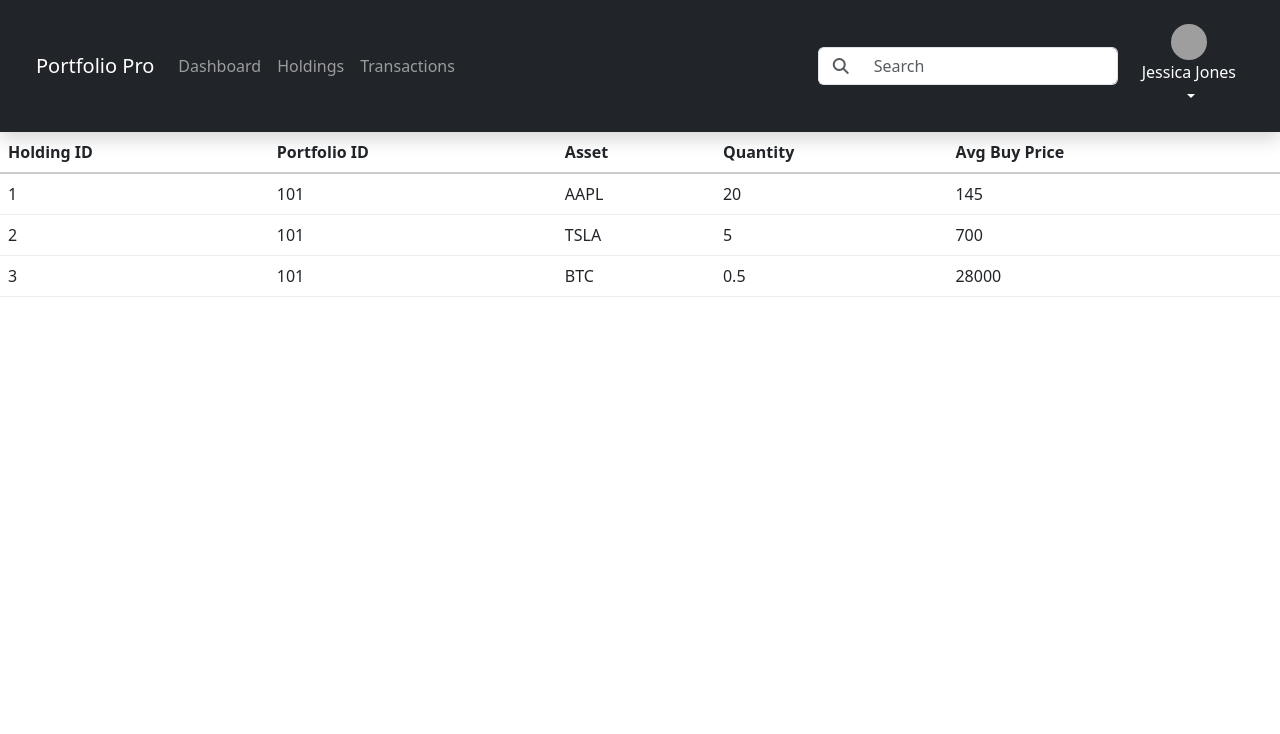
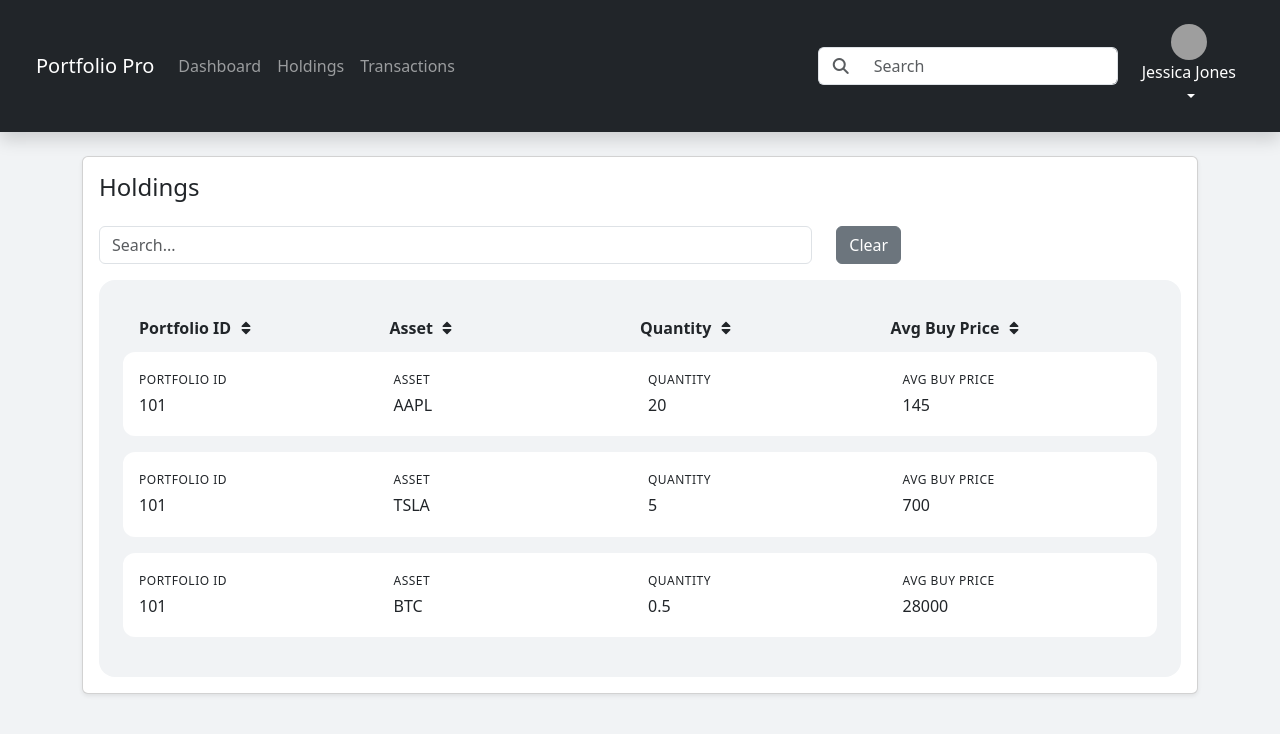
Before and after one commit to angelstephanie/HK-Portfolio-Management-System, a React (Create React App) app in the folder frontend/: page /holdings in a window 1280 px wide. Shown: the top 734 px of the page. Built offline with nearby package versions, Linux system fonts and the light colour scheme; grey boxes are pictures that could not be loaded.

Commit message:
Improved holdings and transactions pages and added filtering capabilties.

```diff
--- a/frontend/package.json
+++ b/frontend/package.json
@@ -14,6 +14,7 @@
     "react-bootstrap": "^2.8.0",
     "react-chartjs-2": "^5.3.0",
     "react-dom": "^19.1.0",
+    "react-icons": "^5.5.0",
     "react-router-dom": "^7.7.1",
     "react-scripts": "5.0.1",
     "web-vitals": "^2.1.4"
--- a/frontend/src/App.js
+++ b/frontend/src/App.js
@@ -3,7 +3,7 @@ import PortfolioDashboard from './components/dashboard';
 import 'bootstrap/dist/css/bootstrap.min.css';
 import '@fortawesome/fontawesome-free/css/all.min.css';
 import ArgonNavbar from './components/navBar';
-import { BrowserRouter as Router, Route, Routes } from 'react-router-dom';
+import { BrowserRouter as Router, Route, Routes, Navigate } from 'react-router-dom';
 import HoldingsPage from './components/holdingsPage';
 import TransactionsPage from './components/transactionsPage';
 
@@ -12,6 +12,7 @@ function App() {
       <Router>
         <ArgonNavbar />
         <Routes>
+          <Route path="/" element={<Navigate to="/dashboard" replace />} />
           <Route path="/holdings" element={<HoldingsPage />} />
           <Route path="/transactions" element={<TransactionsPage />} />
           <Route path="/dashboard" element={<PortfolioDashboard />} />
--- /dev/null
+++ b/frontend/src/components/dataFilter.js
@@ -0,0 +1,27 @@
+import { Form, Row, Col, Button } from 'react-bootstrap';
+
+function DataFilterBar({ filterInput, setFilterInput }) {
+  const handleInputChange = (e) => setFilterInput(e.target.value);
+
+  return (
+    <Form className="mb-3" onSubmit={(e) => e.preventDefault()}>
+        <Row className="align-items-center">
+            <Col xs={8}>
+            <Form.Control
+                type="text"
+                placeholder="Search..."
+                value={filterInput}
+                onChange={handleInputChange}
+            />
+            </Col>
+            <Col>
+            <Button variant="secondary" onClick={() => setFilterInput('')}>
+                Clear
+            </Button>
+            </Col>
+        </Row>
+    </Form>
+  );
+}
+
+export default DataFilterBar;
--- a/frontend/src/components/dataTable.js
+++ b/frontend/src/components/dataTable.js
@@ -1,40 +1,91 @@
-import React from 'react';
+import React, { useState } from 'react';
+import { FaSort, FaSortUp, FaSortDown, FaTimes } from 'react-icons/fa';
+import '../styles/dataTable.css';
 
-function DataTable({ columns, data }) {
+const DataTable = ({ columns, data, globalFilter }) => {
+  const [sortConfig, setSortConfig] = useState(null);
+
+  const filteredData = data.filter((row) =>
+    Object.values(row)
+      .join(' ')
+      .toLowerCase()
+      .includes(globalFilter.toLowerCase())
+  );
+
+  const sortedData = React.useMemo(() => {
+    if (!sortConfig) return filteredData;
+    const { key, direction } = sortConfig;
+    return [...filteredData].sort((a, b) => {
+      const aVal = a[key];
+      const bVal = b[key];
+      if (aVal < bVal) return direction === 'asc' ? -1 : 1;
+      if (aVal > bVal) return direction === 'asc' ? 1 : -1;
+      return 0;
+    });
+  }, [filteredData, sortConfig]);
+
+  const handleSort = (key) => {
+    setSortConfig((prev) => {
+      if (!prev || prev.key !== key) return { key, direction: 'asc' };
+      return {
+        key,
+        direction: prev.direction === 'asc' ? 'desc' : 'asc',
+      };
+    });
+  };
+
+  const renderSortIcon = (key) => {
+    if (!sortConfig || sortConfig.key !== key) return <FaSort />;
+    return sortConfig.direction === 'asc' ? <FaSortUp /> : <FaSortDown />;
+  };
+
   return (
-    <table className="data-table" style={{ width: '100%', borderCollapse: 'collapse' }}>
-      <thead>
-        <tr>
-          {columns.map(col => (
-            <th
+    <div className="data-table-container">
+      <div className={`header-row ${columns.length > 6 ? 'many-columns' : ''}`}>
+        {columns.map((col) => (
+          <div
             key={col.accessor}
-              style={{ borderBottom: '2px solid #ccc', padding: '8px', textAlign: 'left' }}
+            className="header-cell"
+            onClick={() => handleSort(col.accessor)}
           >
-              {col.header}
-            </th>
+            {col.header} {renderSortIcon(col.accessor)}
+
+            {sortConfig && sortConfig.key === col.accessor && (
+              <button
+                className="clear-sort-icon"
+                onClick={(e) => {
+                  e.stopPropagation(); // Prevent sort toggle
+                  setSortConfig(null); // Clear sorting
+                }}
+                title="Clear sorting"
+                aria-label={`Clear sorting on ${col.header}`}
+                type="button"
+              >
+                <FaTimes />
+              </button>
+            )}
+
+          </div>
         ))}
-        </tr>
-      </thead>
-      <tbody>
-        {data.length === 0 ? (
-          <tr>
-            <td colSpan={columns.length} style={{ padding: '8px', textAlign: 'center' }}>
-              No data available
-            </td>
-          </tr>
+      </div>
+
+      {sortedData.length === 0 ? (
+        <p className="text-center text-muted py-3">No data available</p>
       ) : (
-          data.map((row, rowIndex) => (
-            <tr key={rowIndex} style={{ borderBottom: '1px solid #eee' }}>
-              {columns.map(col => (
-                <td key={col.accessor} style={{ padding: '8px' }}>
-                  {row[col.accessor]}
-                </td>
+        sortedData.map((row, idx) => (
+          <div key={idx} className="row-card">
+            <div className={`row-card-content ${columns.length > 6 ? 'many-columns' : ''}`}>
+              {columns.map((col) => (
+                <div key={col.accessor} className="row-field">
+                  <div className="row-field-label">{col.header}</div>
+                  <div className="row-field-value">{row[col.accessor]}</div>
+                </div>
               ))}
-            </tr>
+            </div>
+          </div>
         ))
       )}
-      </tbody>
-    </table>
+    </div>
   );
 }
 
--- a/frontend/src/components/holdingsPage.js
+++ b/frontend/src/components/holdingsPage.js
@@ -1,17 +1,30 @@
-import React from 'react';
+import { useState } from 'react';
+import { Card, Container } from 'react-bootstrap';
 import DataTable from './dataTable';
+import DataFilterBar from './dataFilter';
 import holdingsData from '../assets/holdings.json';
 
-const holdingsColumns = [
-  { header: 'Holding ID', accessor: 'holding_id' },
-  { header: 'Portfolio ID', accessor: 'portfolio_id' },
-  { header: 'Asset', accessor: 'symbol' },
-  { header: 'Quantity', accessor: 'quantity' },
-  { header: 'Avg Buy Price', accessor: 'avg_buy_price' }
-];
+const HoldingsPage = () => {
+  const [filterInput, setFilterInput] = useState('');
 
-function HoldingsPage() {
-  return <DataTable columns={holdingsColumns} data={holdingsData} />;
-}
+  const columns = [
+    { header: 'Portfolio ID', accessor: 'portfolio_id' },
+    { header: 'Asset', accessor: 'symbol' },
+    { header: 'Quantity', accessor: 'quantity' },
+    { header: 'Avg Buy Price', accessor: 'avg_buy_price' },
+  ];
+
+  return (
+    <Container className="py-4">
+      <Card className="shadow-sm">
+        <Card.Body>
+          <h4 className="mb-4">Holdings</h4>
+          <DataFilterBar filterInput={filterInput} setFilterInput={setFilterInput} />
+          <DataTable columns={columns} data={holdingsData} globalFilter={filterInput} />
+        </Card.Body>
+      </Card>
+    </Container>
+  );
+};
 
 export default HoldingsPage;
--- a/frontend/src/components/navBar.js
+++ b/frontend/src/components/navBar.js
@@ -6,7 +6,7 @@ const ArgonNavbar = () => {
     <Navbar expand="md" variant="dark" className="bg-dark py-3 px-4 shadow" id="navbar-main">
       <div className="container-fluid">
         {/* Left-side Nav Links */}
-        <Navbar.Brand href="#">
+        <Navbar.Brand>
           Portfolio Pro
         </Navbar.Brand>
 
--- a/frontend/src/components/portfolioPieChart.js
+++ b/frontend/src/components/portfolioPieChart.js
@@ -90,6 +90,7 @@ function PortfolioPieChart() {
                     ))}
                 </Form.Select>
             </Form.Group>
+            <br></br>
             {loading ? (
                 <div className="text-center">
                     <Spinner animation="border" variant="primary" />
--- a/frontend/src/components/transactionsPage.js
+++ b/frontend/src/components/transactionsPage.js
@@ -1,9 +1,14 @@
-import React from 'react';
 import DataTable from './dataTable';
 import transactionsData from '../assets/transactions.json';
+import { Card, Container } from 'react-bootstrap';
+import DataFilterBar from './dataFilter';
+import { useState } from 'react';
 
-const transactionsColumns = [
-  { header: 'Transaction ID', accessor: 'transaction_id' },
+const TransactionsPage = () => {
+   const [filterInput, setFilterInput] = useState('');
+
+    const columns = [
+      { header: 'Portfolio ID', accessor: 'portfolio_id' },
       { header: 'Asset', accessor: 'symbol' },
       { header: 'Date', accessor: 'timestamp' },
       { header: 'Quantity', accessor: 'quantity' },
@@ -13,8 +18,17 @@ const transactionsColumns = [
       { header: 'Notes', accessor: 'notes' }
     ];
 
-function TransactionsPage() {
-  return <DataTable columns={transactionsColumns} data={transactionsData} />
+  return (
+    <Container className="py-4">
+      <Card className="shadow-sm">
+        <Card.Body>
+          <h4 className="mb-4">Transactions</h4>
+          <DataFilterBar filterInput={filterInput} setFilterInput={setFilterInput} />
+          <DataTable columns={columns} data={transactionsData} globalFilter={filterInput} />
+        </Card.Body>
+      </Card>
+    </Container>
+  );
 }
 
 export default TransactionsPage;
--- /dev/null
+++ b/frontend/src/styles/dataTable.css
@@ -0,0 +1,105 @@
+/* DataTable.css */
+
+:root {
+  --bg-light: #f1f3f5;
+  --card-bg: #ffffff;
+  --text-color: #212529;
+  --card-border-radius: 12px;
+}
+
+.row-card-content.many-columns {
+  grid-template-columns: repeat(auto-fit, minmax(200px, 1fr));
+}
+
+.header-row.many-columns {
+    flex-wrap: wrap;
+}
+
+body {
+  background-color: var(--bg-light);
+}
+
+.data-table-container {
+  background-color: var(--bg-light);
+  padding: 1.5rem;
+  border-radius: 16px;
+}
+
+.clear-sort-icon {
+  border: none;
+  color: #888;
+}
+
+.clear-sort-icon:hover {
+  color: #495057;
+}
+
+
+.row-card {
+  background-color: var(--card-bg);
+  border-radius: var(--card-border-radius);
+  margin-bottom: 1rem;
+  padding: 1.2rem 1rem;
+}
+
+.row-card:hover {
+  transform: scale(1.016);
+  box-shadow: 0px 6px 20px rgba(0, 0, 0, 0.2);
+}
+
+.row-card-content {
+  display: grid;
+  grid-template-columns: repeat(auto-fit, minmax(140px, 1fr));
+  gap: 1rem;
+}
+
+/* .row-field {
+  display: flex;
+  flex-direction: column;
+  cursor: pointer;
+} */
+
+.row-field-label {
+  font-size: 0.75rem;
+  color: var(--label-color);
+  text-transform: uppercase;
+  letter-spacing: 0.5px;
+  margin-bottom: 0.25rem;
+}
+
+.row-field-value {
+  font-size: 1rem;
+  font-weight: 500;
+  color: var(--text-color);
+}
+
+.header-row-container {
+  display: flex;
+  margin-bottom: 1rem;
+}
+
+.header-row {
+  display: flex;
+  background: var(--bg-light);
+  padding: 0.75rem 1rem;
+  font-weight: 600;
+}
+
+.header-cell {
+  flex: 1;
+  cursor: pointer;
+  display: flex;
+  align-items: center;
+  gap: 0.4rem;
+  color: var(--text-color);
+}
+
+.table-scroll-wrapper {
+  overflow-x: auto;
+  width: 100%;
+}
+
+.header-row,
+.row-card-content {
+  min-width: max-content;
+}
--- a/frontend/src/styles/portfolioPieChart.css
+++ b/frontend/src/styles/portfolioPieChart.css
@@ -1,3 +1,3 @@
 .pie-chart-container {
-  max-height: 300px;
+  max-height: 500px;;
 }
```
Also changed, not shown: frontend/src/assets/holdings.json (line endings or trailing spaces), 1 other file (tests, documents, lock files or other folders). Lines whose indentation alone changed are shown as unchanged.
